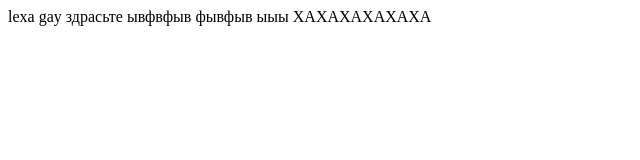
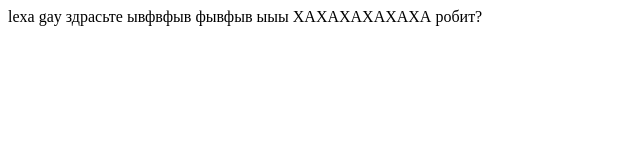
Before and after one commit to sashatsim/zadanie_san, a website: page index.html in a window 1280 px wide. Shown: the full height of the page, 0-640 px from the left. Drawn offline with Linux system fonts and the light colour scheme.

Commit message:
тест робит чи нет

```diff
--- a/index.html
+++ b/index.html
@@ -7,5 +7,6 @@
 <body> lexa gay
  здрасьте ывфвфыв фывфыв ыыы
 ХАХАХАХАХАХА
+робит?
 </body>
 </html>
```
